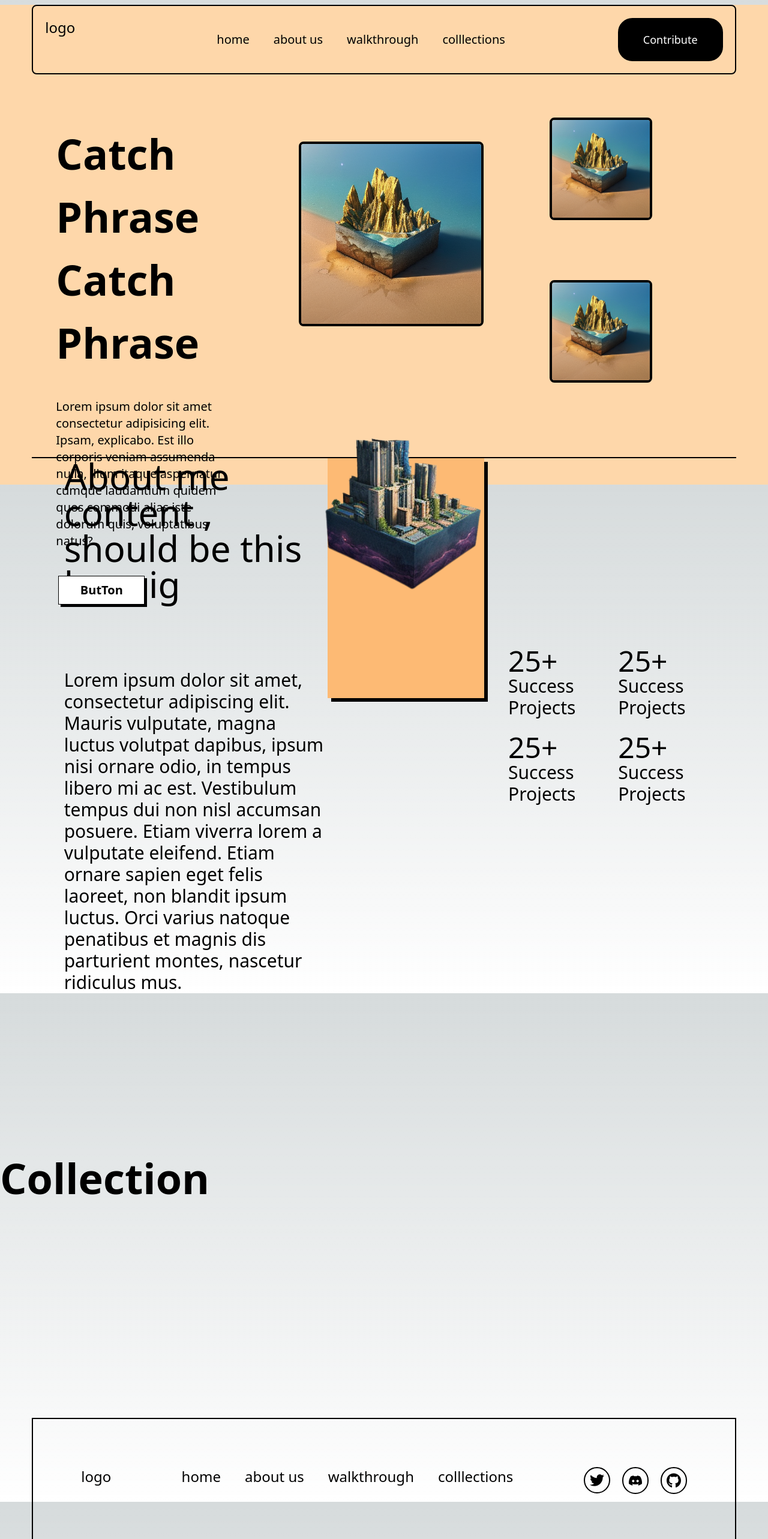
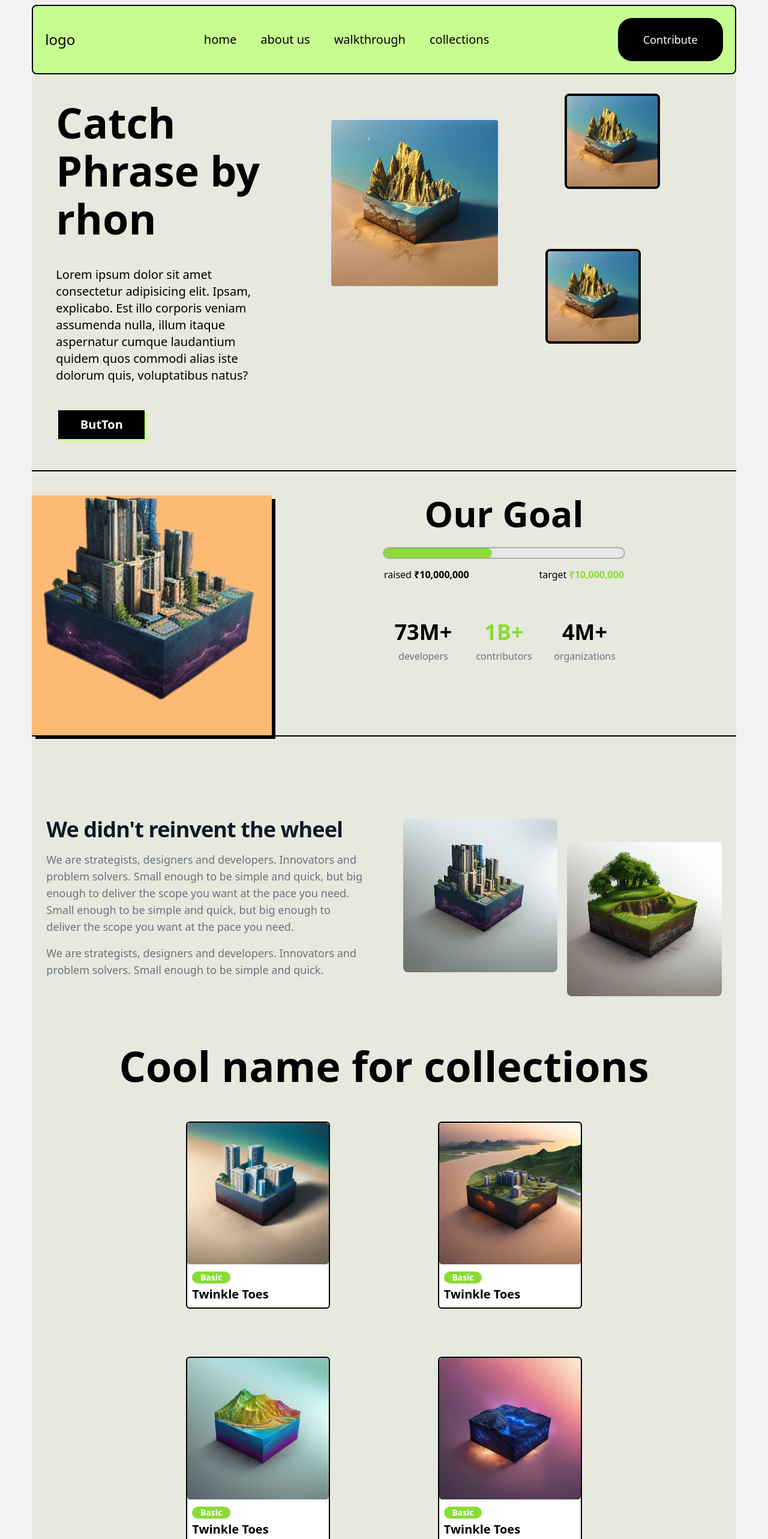
Before and after one commit to Deflated-Pappadam/project-haven, a Next.js app: page / in a window 1280 px wide. Shown: the part 40-2606 px from the top of the page at 60% size. Built offline with nearby package versions, Linux system fonts and the light colour scheme.

Commit message:
Co-authored-by: Adithya Krishnan <fal3n-4ngel@users.noreply.github.com> Co-authored-by: Ritin George <aurora-0025@users.noreply.github.com> Co-authored-by: vinu b kurup <Hipster16@users.noreply.github.com>

```diff
--- a/package.json
+++ b/package.json
@@ -15,12 +15,16 @@
     "@types/react": "18.2.3",
     "@types/react-dom": "18.2.3",
     "autoprefixer": "10.4.14",
+    "better-sqlite3": "^8.3.0",
     "dotenv": "^16.0.3",
     "eslint": "8.39.0",
     "eslint-config-next": "13.3.4",
     "ethers": "^5.7.2",
+    "mongodb": "^5.3.0",
+    "mongoose": "^7.1.0",
     "next": "13.3.4",
     "postcss": "8.4.23",
+    "quick.db": "^9.1.6",
     "react": "18.2.0",
     "react-dom": "18.2.0",
     "tailwindcss": "3.3.2",
--- a/src/components/footer.tsx
+++ b/src/components/footer.tsx
@@ -6,23 +6,17 @@ import Image from "next/image";
 
 function Footer() {
   return (
-    <div className='p-20  text-black flex justify-between w-11/12 mx-auto text-2xl border-2 border-black'>
+    <div className='p-10  text-black flex justify-between w-11/12 bg-white mx-auto text-2xl border-2 border-black rounded-xl'>
       <div className=''>
         logo
       </div>
-      <div className='flex gap-10'>
-        <div>home</div>
-        <div>about us</div>
-        <div>walkthrough</div>
-        <div>colllections</div>
+      <div className='text-black text-md flex space-x-6 justify-between items-center'>
+      ©deflated pappadam
       </div>
       <div className='flex gap-5'>
-        <button className='m-auto border-black border-2 rounded-full'>
-        <Image src={twitter} alt="" className="w-10 p-2 " />
-          </button>
-
-        <button className='border-black border-2 rounded-full'><Image src={discord} alt="" className="w-10 p-2 " /></button>
-        <button className='border-black border-2 rounded-full'><Image src={github} alt="" className="w-10 p-2 " /></button>
+        <button className='m-auto border-black border-2 rounded-full'><Image src={twitter} alt="" className="w-10 p-2 " /></button>
+        <button className='m-auto border-black border-2 rounded-full'><Image src={discord} alt="" className="w-10 p-2 " /></button>
+        <button className='m-auto border-black border-2 rounded-full'><Image src={github} alt="" className="w-10 p-2 " /></button>
       </div>
     </div>
   )
--- a/src/components/header.tsx
+++ b/src/components/header.tsx
@@ -2,20 +2,21 @@ import React from 'react'
 
 function Header() {
   return (
-    <div  className='text-black flex justify-between rounded-lg w-11/12 mx-auto p-5 mt-12 border-2 border-black'>
+    <div  className='text-black bg-[#C7FD90] flex items-center justify-between rounded-lg w-11/12 mx-auto p-5 mt-12 border-2 border-black'>
         <div className='font-medium text-2xl'>
             logo
         </div>
-        <div className='flex gap-10 ml-12 text-xl font-medium my-auto'>
+        <div className='flex gap-10 text-xl m-auto'>
+
             <div>home</div>
             <div>about us</div>
             <div>walkthrough</div>
-            <div>colllections</div>
+            <div>collections</div>
         </div>
-        <div>
-            <button className='text-white font-medium border-black border-2 px-10 py-5 rounded-3xl text-lg bg-black'>Contribute</button>
+        <div className=''>
+            <button className="text-white font-medium border-black border-2 px-10 py-5 rounded-3xl text-lg bg-black" >Contribute</button>
         </div>
-    </div>
+   </div>
   )
 }
 
--- /dev/null
+++ b/src/components/nftbox.tsx
@@ -0,0 +1,31 @@
+import React from 'react'
+import Image, { StaticImageData } from "next/image";
+
+
+type nftProps = {
+  name: string;
+  rarity: string;
+  img: StaticImageData
+}
+
+
+export default function NftBox(props: nftProps) {
+  return (
+    <div>
+      <div className='md:min-w-[10rem] max-w-[15rem] flex flex-col border-2  border-black m-10 rounded-md'>
+        <div className="img w-[100%] h-[80%] bg-black overflow-hidden rounded-md">
+        <Image src={props.img} width={300} height={300} alt="" className="h-[100%] w-[100%] hover:scale-150 ease-in-out duration-1000 hover:translate-y-4 transition-all" />
+        </div>
+        <div className='bg-white flex justify-between items-center rounded-b-md p-2'>
+          <div className="flex justify-center flex-col mt-1 gap-1 ">
+            <div className="bg-[#8adb37] w-[50%] flex items-center justify-center rounded-full">
+              <h1 className=' text-white text-sm font-bold'> {props.rarity}</h1>
+            </div>
+            <h1 className='text-black text-xl font-bold'>{props.name}</h1>
+          </div>
+
+        </div>
+      </div>
+    </div>
+  )
+}
--- /dev/null
+++ b/src/pages/haven.tsx
@@ -0,0 +1,38 @@
+import React from "react";
+import Header from "@/components/header";
+import Footer from "@/components/footer";
+import Img64 from "../assets/images/64.png";
+import Image from "next/image";
+
+function Haven() {
+  return (
+    <div className=" w-full h-full m-0 p-0">
+      <Header />
+      <div id="about us" className="w-11/12 mx-auto">
+        <div className="flex">
+          <Image
+            src={Img64}
+            alt=""
+            className="w-fit rounded-lg m-8 border-4 border-[black ]object-cover"
+          />
+          <div className="m-10 w-[50%] ">
+            <h1 className="text-[70px] font-bold text-black leading-[80px]">
+              Catch Phrase by rhon
+            </h1>
+            <p className="text-black font-medium my-10 text-xl">
+              Lorem ipsum dolor sit amet consectetur adipisicing elit. Ipsam,
+              explicabo. Est illo corporis veniam assumenda nulla, illum itaque
+              aspernatur cumque laudantium quidem quos commodi alias iste
+              dolorum quis, voluptatibus natus?
+            </p>
+          </div>
+          <div></div>
+        </div>
+      </div>
+      <div></div>
+      <Footer />
+    </div>
+  );
+}
+
+export default Haven;
--- a/src/pages/index.tsx
+++ b/src/pages/index.tsx
@@ -1,29 +1,36 @@
 import Image from "next/image";
 import Header from "@/components/header";
 import Footer from "@/components/footer";
-import twitter from "../assets/images/logimage.png";
+import logimage from "../assets/images/logimage.png";
 import Img64 from "../assets/images/64.png";
-
+import NftBox from "@/components/nftbox";
+import img1 from "../assets/images/64.png";
+import img2 from "../assets/images/65.png";
+import img3 from "../assets/images/66.png";
+import img4 from "../assets/images/67.png";
+import img5 from "../assets/images/68.png";
+import img6 from "../assets/images/69.png";
+import img7 from "../assets/images/70.png";
+import img8 from "../assets/images/71.png";
+import img9 from "../assets/images/72.png";
 export default function Home() {
   return (
-    <div className="bg-orange-200 w-[100vw] h-[100vh]">
+    <div className=" w-full h-full m-0 p-0">
       <Header />
       <div className="">
-        <div
-          id="landing"
-          className="w-11/12 mt-10 m-auto h-[75vh] border-b-2 border-black"
-        >
+        <div id="landing" className=" bg-[#E7E8DE] w-11/12 m-auto border-b-2 border-black">
           <div className="flex">
-            <div className="m-10 w-[40%]">
-              <h1 className="text-[70px] font-bold text-black">Catch Phrase</h1>
-              <h1 className="text-[70px] font-bold text-black">Catch Phrase</h1>
+            <div className="m-10 w-[50%] ">
+              <h1 className="text-[70px] font-bold text-black leading-[80px]">
+                Catch Phrase by rhon
+              </h1>
               <p className="text-black font-medium my-10 text-xl">
                 Lorem ipsum dolor sit amet consectetur adipisicing elit. Ipsam,
                 explicabo. Est illo corporis veniam assumenda nulla, illum
                 itaque aspernatur cumque laudantium quidem quos commodi alias
                 iste dolorum quis, voluptatibus natus?
               </p>
-              <button className="w-36 h-12 bg-white text-black font-semibold text-xl px-3 border-[1px] m-2  border-black   hover:shadow-none shadow-[4px_4px_0px_rgb(0,0,0)]  hover:translate-y-0 -translate-y-1 hover:translate-x-0 -translate-x-1 transition-all">
+              <button className="w-36 h-12 bg-black text-white shadow-[#C7FD90] font-semibold text-xl px-3 border-[1px] m-2  border-black   hover:shadow-none shadow-[4px_4px_0px_rgb(0,0,0)]  hover:translate-y-0 -translate-y-1 hover:translate-x-0 -translate-x-1 transition-all">
                 ButTon
               </button>
             </div>
@@ -32,72 +39,124 @@ export default function Home() {
                 <Image
                   src={Img64}
                   alt=""
-                  className="w-[90%] rounded-lg m-8 border-4 border-black object-cover"
+                  className="w-[90%] rounded-lg m-8 border-4 border-[black ]object-cover"
                 />
               </div>
               <div className="flex flex-col gap-9">
-                <Image src={Img64} alt="" className="w-[50%] border-4 border-black m-8 rounded-lg" />
-                <Image src={Img64} alt="" className="w-[50%] border-4 border-black m-8 rounded-lg" />
+                <Image
+                  src={Img64}
+                  alt=""
+                  className="w-[50%] border-4 border-black m-8 rounded-lg"
+                />
+                <Image
+                  src={Img64}
+                  alt=""
+                  className="w-[50%]  border-4 border-black my-8  rounded-lg"
+                />
               </div>
             </div>
           </div>
         </div>
-        <div id="about" className="flex w-[100vw] h-[100vh] ">
-          <div className="flex w-10/12 m-auto g-10">
-            <div className="flex flex-col justify-between gap-28">
-              <div className="text-black text-6xl m-auto max-w-2xl">
-                About me content , should be this long ig
-              </div>
-              <div className="flex max-w-xl text-3xl text-black">
-                Lorem ipsum dolor sit amet, consectetur adipiscing elit. Mauris
-                vulputate, magna luctus volutpat dapibus, ipsum nisi ornare
-                odio, in tempus libero mi ac est. Vestibulum tempus dui non nisl
-                accumsan posuere. Etiam viverra lorem a vulputate eleifend.
-                Etiam ornare sapien eget felis laoreet, non blandit ipsum
-                luctus. Orci varius natoque penatibus et magnis dis parturient
-                montes, nascetur ridiculus mus.
+        <div id="about" className="flex w-11/12 bg-[#E7E8DE] mx-auto  ">
+          <div className="flex w-full my-10 g-10 border-b-2 border-black  ">
+            <div className="w-[50%] flex items-center justify-center">
+              <div className="justify-center relative h-[400px] w-[400px] bg-orange-300 shadow-[6px_6px_0px_rgb(0,0,0)] ">
+                <Image src={logimage} alt="" className="scale-[150%]" />
               </div>
             </div>
-            <div className="relative h-[400px] w-[400px] bg-orange-300 shadow-[6px_6px_0px_rgb(0,0,0)] ">
-              <Image
-                src={twitter}
-                alt=""
-                className="absolute -top-26 scale-[170%] -translate-y-4 -translate-x-[50%] left-[50%]"
-              />
-            </div>
-            <div className="flex m-auto pl-10 gap-10 ">
-              <div className="space-y-6">
-                <div>
-                  <div className="text-5xl  text-black">25+</div>
-                  <div className="text-3xl text-black">Success Projects</div>
+            <div className="flex items-center text-black w-full flex-col">
+              <h1 className="font-bold text-6xl">Our Goal</h1>
+              <section className="w-[400px]">
+                <div className="w-full shadow-[0px_0px_3px_rgb(0,0,0)] h-4 mb-4 bg-gray-200 rounded-full mt-7">
+                  <div className="h-4 bg-[#8adb37] rounded-full w-[45%]"></div>
                 </div>
-                <div>
-                  <div className="text-5xl  text-black">25+</div>
-                  <div className="text-3xl text-black">Success Projects</div>
+
+                <div className="flex justify-between">
+                  <p>raised <span className="font-bold">₹10,000,000</span></p>
+                  <p>target <span className="font-bold text-[#8adb37]">₹10,000,000</span></p>
                 </div>
-              </div>
-              <div className="space-y-6">
-                <div>
-                  <div className="text-5xl  text-black">25+</div>
-                  <div className="text-3xl text-black">Success Projects</div>
+              </section>
+              <section>
+                <div className="max-w-screen-xl px-4 py-8 mx-auto text-center lg:py-16 lg:px-6">
+                  <dl className="grid max-w-screen-md gap-8 mx-auto text-black sm:grid-cols-3">
+                    <div className="flex flex-col items-center justify-center">
+                      <dt className="mb-2 text-3xl md:text-4xl font-extrabold">
+                        73M+
+                      </dt>
+                      <dd className="font-light text-gray-500">
+                        developers
+                      </dd>
+                    </div>
+                    <div className="flex flex-col items-center justify-center">
+                      <dt className="mb-2 text-3xl md:text-4xl text-[#8adb37] font-extrabold">
+                        1B+
+                      </dt>
+                      <dd className="font-light text-gray-500">
+                        contributors
+                      </dd>
+                    </div>
+                    <div className="flex flex-col items-center justify-center">
+                      <dt className="mb-2 text-3xl md:text-4xl font-extrabold">
+                        4M+
+                      </dt>
+                      <dd className="font-light text-gray-500">
+                        organizations
+                      </dd>
+                    </div>
+                  </dl>
                 </div>
-                <div>
-                  <div className="text-5xl  text-black">25+</div>
-                  <div className="text-3xl text-black">Success Projects</div>
-                </div>
-              </div>
+              </section>
             </div>
           </div>
         </div>
-        <div id="collections" className="flex w-[100vw] h-[100vh]">
-        <h1 className="text-black font-bold text-[70px] m-auto">
-            Collection
-          </h1>
-          <div className=" flex justify-evenly m-auto w-[80rem] h-70vh items-center flex-wrap">
-
+        <section className="w-11/12 bg-[#E7E8DE] mx-auto">
+          <div className="  gap-16 items-center py-8 px-4 mx-auto max-w-screen-xl lg:grid lg:grid-cols-2 lg:py-16 lg:px-6">
+            <div className="font-light text-gray-500 sm:text-lg ">
+              <h2 className="mb-4 text-4xl tracking-tight font-extrabold text-gray-900 ">
+                We didn't reinvent the wheel
+              </h2>
+              <p className="mb-4">
+                We are strategists, designers and developers. Innovators and
+                problem solvers. Small enough to be simple and quick, but big
+                enough to deliver the scope you want at the pace you need. Small
+                enough to be simple and quick, but big enough to deliver the
+                scope you want at the pace you need.
+              </p>
+              <p>
+                We are strategists, designers and developers. Innovators and
+                problem solvers. Small enough to be simple and quick.
+              </p>
+            </div>
+            <div className="grid grid-cols-2 gap-4 mt-8">
+              <Image
+                className="w-full rounded-lg"
+                src={img9}
+                alt="office content 1"
+              />
+              <Image
+                className="mt-4 w-full lg:mt-10 rounded-lg"
+                src={img8}
+                alt="office content 2"
+              />
+            </div>
+          </div>
+        </section>
+        <div id="collections" className="w-11/12 bg-[#E7E8DE] mx-auto">
+          <div className=" m-auto">
+            <h1 className="text-black font-bold text-[70px] text-center m-auto">
+              Cool name for collections
+            </h1>
+            <div className=" flex justify-evenly m-auto w-[80%]  items-center flex-wrap">
+              <NftBox name="Twinkle Toes" img={img2} rarity="Basic" />
+              <NftBox name="Twinkle Toes" img={img3} rarity="Basic" />
+              <NftBox name="Twinkle Toes" img={img6} rarity="Basic" />
+              <NftBox name="Twinkle Toes" img={img4} rarity="Basic" />
+              <NftBox name="Twinkle Toes" img={img5} rarity="Basic" />
+              <NftBox name="Twinkle Toes" img={img7} rarity="Basic" />
+              <NftBox name="Twinkle Toes" img={img8} rarity="Basic" />
+            </div>
           </div>
         </div>
-
       </div>
       <Footer />
     </div>
--- a/src/styles/globals.css
+++ b/src/styles/globals.css
@@ -4,15 +4,15 @@
 
 :root {
   --foreground-rgb: 0, 0, 0;
-  --background-start-rgb: 214, 219, 220;
-  --background-end-rgb: 255, 255, 255;
+  --background-start-rgb:244,242,240;
+  --background-end-rgb: 244,242,240;
 }
 
 @media (prefers-color-scheme: dark) {
   :root {
     --foreground-rgb: 255, 255, 255;
-    --background-start-rgb: 254,215,170;
-    --background-end-rgb: 254,215,170;
+    --background-start-rgb:244,242,240;
+    --background-end-rgb: 244,242,240;
   }
 }
 
--- /dev/null
+++ b/src/types/donation.d.ts
@@ -0,0 +1,5 @@
+import { Document } from "mongoose"
+
+export interface ITodo extends Document {
+  totalMinted: number
+}
--- a/tailwind.config.js
+++ b/tailwind.config.js
@@ -12,6 +12,7 @@ module.exports = {
         'gradient-conic':
           'conic-gradient(from 180deg at 50% 50%, var(--tw-gradient-stops))',
       },
+
     },
   },
   plugins: [],
```
Also changed, not shown: src/pages/api/hello.ts (deleted, +0 -13 lines), src/pages/contribute.tsx (renamed from src/pages/contribute/index.tsx, +10 -72 lines), 2 other files (tests, documents, lock files or other folders).
